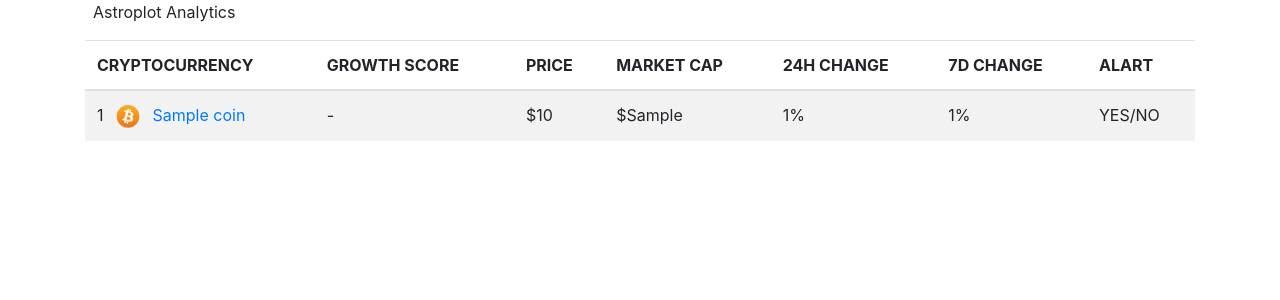
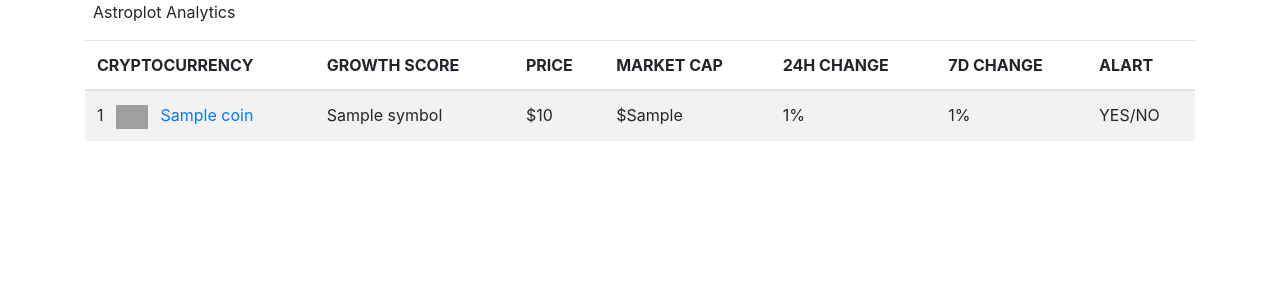
Before and after one commit to yasunakacho/astroplot, a Django app: template web/templates/home.html in a window 1280 px wide. Shown: the part 56-356 px from the top of the page. Run offline with Django 3.2, Linux system fonts and the light colour scheme; the template is opened without the code that fills it: most values are stand-ins (such as "Sample title", 1, 10 or a date in 2020); some libraries are stand-ins or nearby versions; grey boxes are pictures that could not be loaded.

Commit message:
use variables inside static tag

```diff
--- a/web/templates/home.html
+++ b/web/templates/home.html
@@ -27,15 +27,16 @@
                     {% for coin in result %}
                         <tr>
                             <td>{{coin.rank}}&ensp;
+                                {% with 'img/'|add:coin.symbol|add:'.png' as image_static %}
+                                    <img src="{% static image_static %}" alt="{{coin.symbol}}" height="24">&ensp;
+                                {% endwith %}
                                 <!--
-                                {% with 'img/'|add:coin.symbol|add:'.png' as image_static %}
-                                <img src=" {% static image_static %}" alt="{{coin.symbol}}" height="24">&ensp;
-                                {% endwith %}
+                                <img src="{% static 'img/btc.png' %}" alt="{{coin.symbol}}" height="24">&ensp;
                                 -->
-                                <img src=" {% static 'img/btc.png' %}" alt="{{coin.symbol}}" height="24">&ensp;
                                 <a href="/detail/{{coin.id}}">{{coin.name}}</a>
+
                             </td>
-                            <td>-</td>
+                            <td>{{coin.symbol}}</td>
                             <td>&#36;{{coin.price_usd}}</td>
                             <td>&#36;{{coin.market_cap_usd}}</td>
                             <td>{{coin.percent_change_24h}}&#37;</td>
--- a/web/views.py
+++ b/web/views.py
@@ -20,7 +20,7 @@ def home(request):
         result_line = {
             "id": j['id'],
             "name": j['name'],
-            "symbol": j['symbol'],
+            "symbol": j['symbol'].lower(),
             "rank": j['rank'],
             "price_usd": j['price_usd'],
             "market_cap_usd": j['market_cap_usd'],
```
